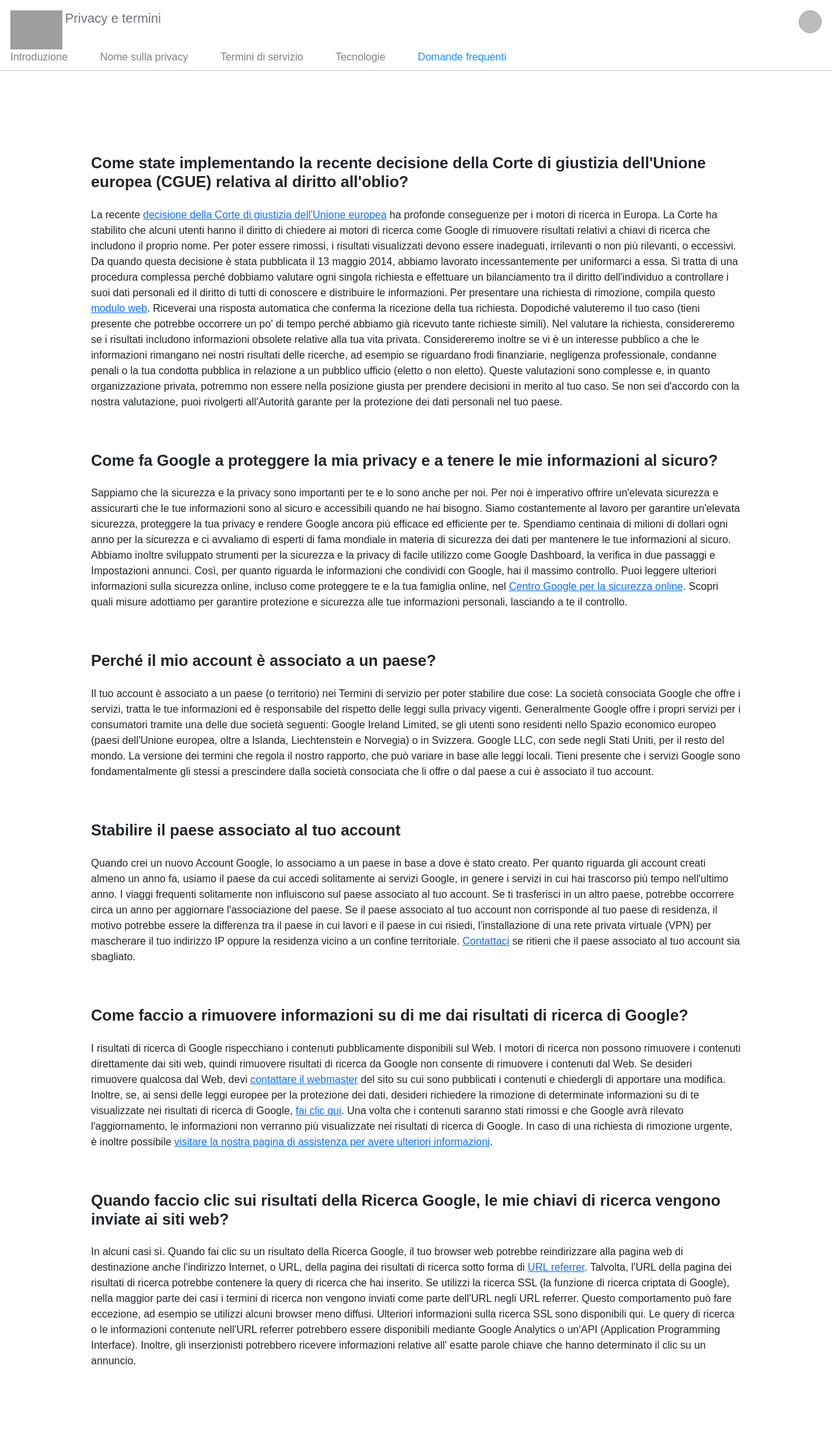
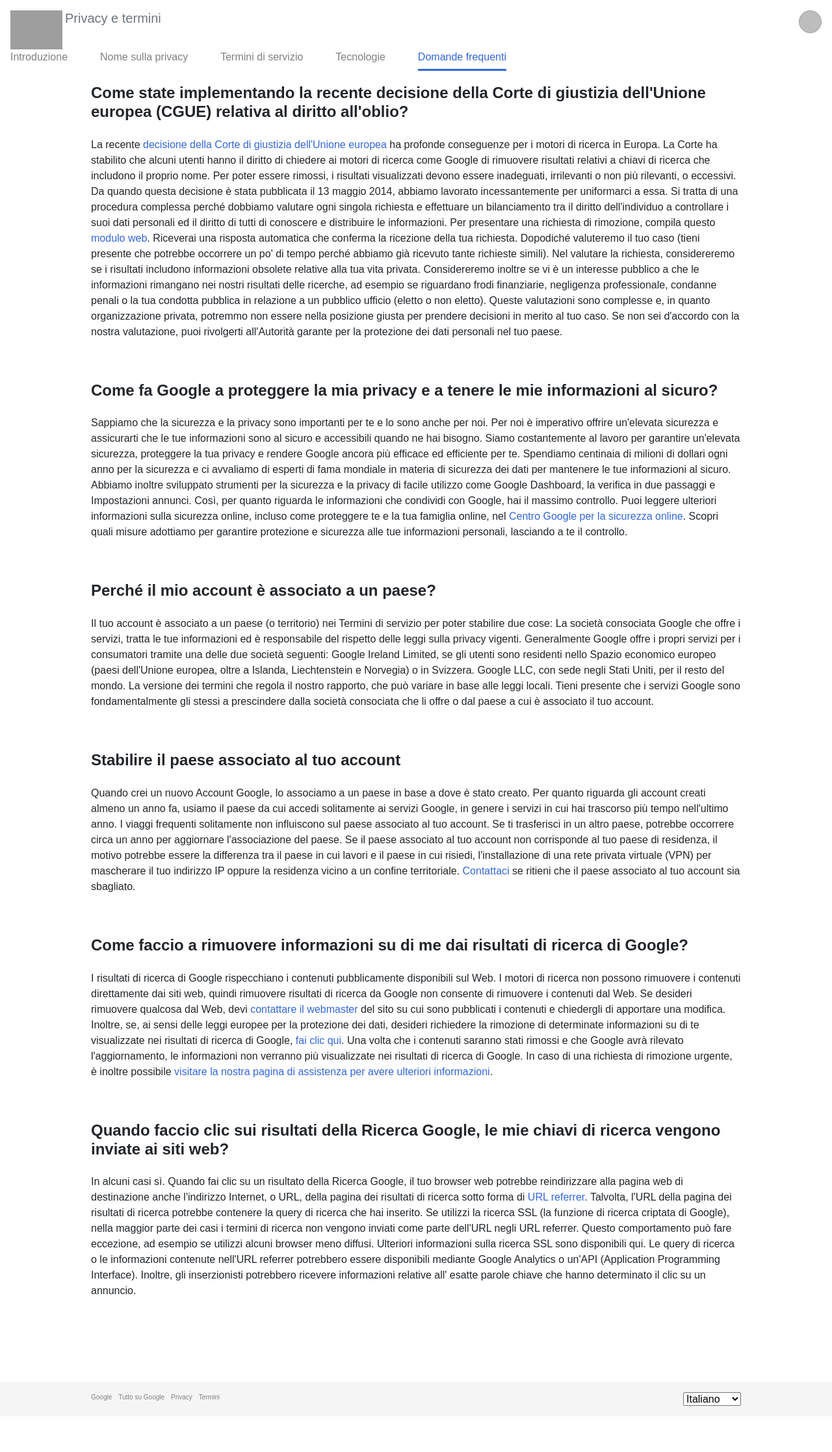
Before and after one commit to DavideVin01/php-google-faq, a PHP site: page / in a window 1280 px wide. Shown: the whole page at 65% size. After the commit the page ends 2164 px from the top, so only its background shows below. Run offline with PHP 8.4, Linux system fonts and the light colour scheme; grey boxes are pictures that could not be loaded.

Commit message:
Adds footer + small fixes (details)

```diff
--- a/index.php
+++ b/index.php
@@ -60,7 +60,7 @@ $paragraphs = [
 </head>
 
 <body>
-    <header class="p-3 pb-2">
+    <header class="p-3 pb-2 fixed-top bg-white">
         <div class="d-flex justify-content-between">
 
             <div class="d-flex">
@@ -94,7 +94,7 @@ $paragraphs = [
         </div>
     </header>
     <hr class="m-0">
-    <main class="small-container my-5 py-5">
+    <main class="small-container py-5 my-5">
         <section>
             <?php foreach ($paragraphs as $paragraph) :
                 $paragraphs = explode('.', $paragraph['text']);
@@ -107,6 +107,22 @@ $paragraphs = [
             <?php endforeach; ?>
         </section>
     </main>
+    <footer class="container-fluid">
+        <div class="small-container d-flex justify-content-between py-3">
+            <ul class="text-small d-flex m-0 p-0">
+                <li><a href="#">Google</a></li>
+                <li><a href="#">Tutto su Google</a></li>
+                <li><a href="#">Privacy</a></li>
+                <li><a href="#">Termini</a></li>
+            </ul>
+            <select name="language" id="language">
+                <option value="Italiano">Italiano</option>
+                <option value="Inglese">Inglese</option>
+                <option value="Tedesco">Tedesco</option>
+                <option value="Francese">Francese</option>
+            </select>
+        </div>
+    </footer>
 </body>
 
 </html>
--- a/style.css
+++ b/style.css
@@ -1,5 +1,9 @@
 body{
     font-family: sans-serif;
+}
+
+.bg-white{
+    background-color: #fff;
 }
 
 .small-container{
@@ -20,6 +24,12 @@ body{
 
 li{
     list-style-type: none;
+    padding-right: 10px;
+    border: 0;
+}
+
+nav ul li{
+    list-style-type: none;
     padding: 0 50px 0 0;
     margin: 0;
 }
@@ -28,8 +38,24 @@ li a {
     text-decoration: none;
     color: gray;
     font-weight: 500;
+    padding-bottom: 10px;
 }
 
 li a.active, a:hover{
-    color: dodgerblue;
+    color: #3367d6;
+    border-bottom: 3px solid #3367d6;
 }
+
+a {
+    color: #3367d6;
+    border: 0;
+    text-decoration: none;
+}
+
+.text-small{
+    font-size: 10px;
+}
+
+footer{
+    background-color: #f5f5f5;
+}
```
